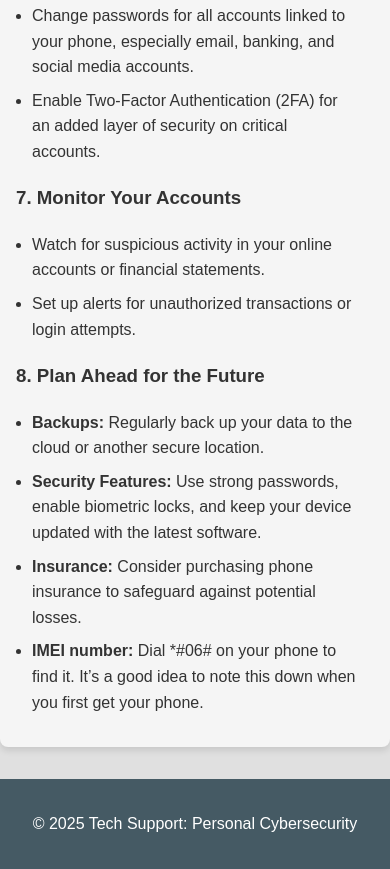
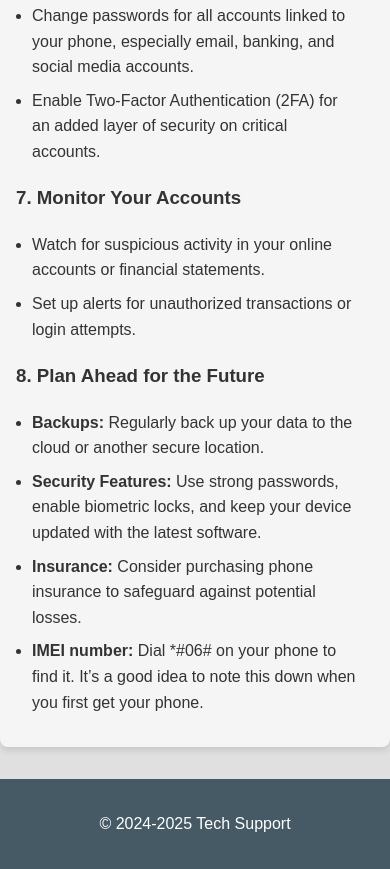
Before and after one commit to SupportTech0/Personal_Cybersecurity, a plain HTML site: page lost-phone.html in a window 390 px wide. Shown: the part 1746-2615 px from the top of the page. Drawn offline with Linux system fonts and the light colour scheme.

Commit message:
Update lost-phone.html

```diff
--- a/lost-phone.html
+++ b/lost-phone.html
@@ -90,7 +90,7 @@
         </section>
     </main>
     <footer>
-        <p>© 2025 Tech Support: Personal Cybersecurity</p>
+        <p>&copy; 2024-2025 Tech Support</p>
     </footer>
 </body>
 </html>
```
